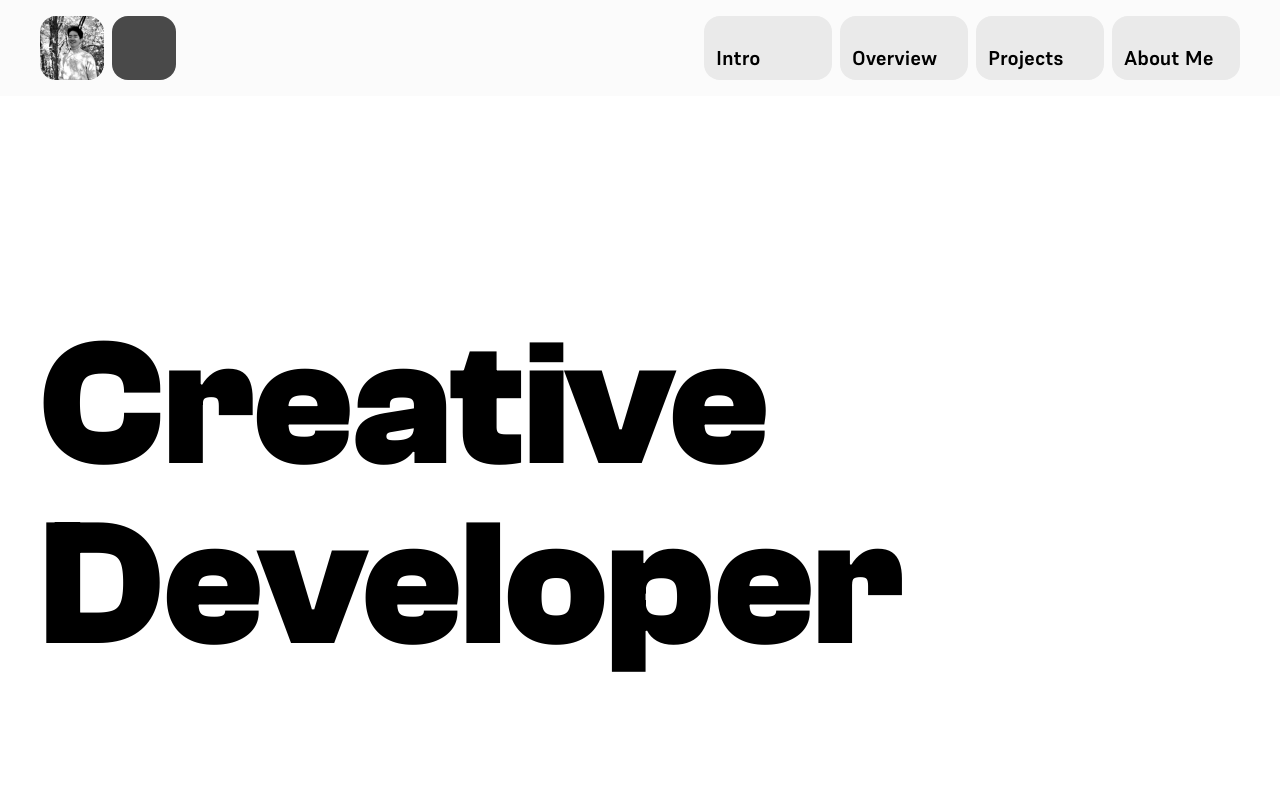
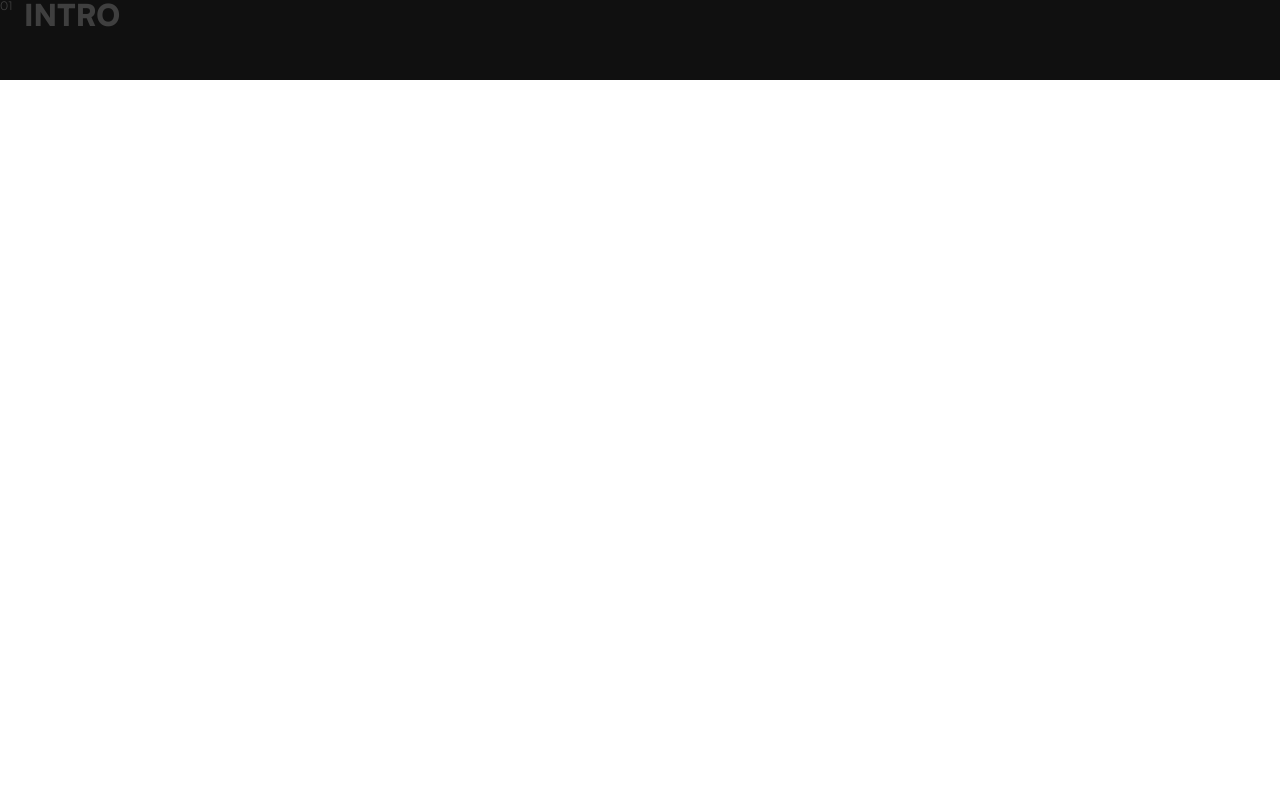
Before and after one commit to mackaykillian/portfolio, a React (Create React App) app: page / in a window 1280 px wide. Shown: the top 800 px of the page. Built offline with nearby package versions, Linux system fonts and the light colour scheme.

Commit message:
added NavigationItem component

```diff
--- a/src/App.jsx
+++ b/src/App.jsx
@@ -2,12 +2,13 @@ import React, { useRef } from "react";
 import gsap from "gsap"; // <-- import GSAP
 import { useGSAP } from "@gsap/react"; // <-- import the hook from our React package
 import { useMediaQuery } from "react-responsive";
-import Header from "./components/Header";
-import IntroView from "./views/IntroView";
-import OverviewView from "./views/OverviewView";
-import ProjectsView from "./views/ProjectsView";
-import AboutView from "./views/AboutView";
-import ConnectView from "./views/ConnectView";
+// import Header from "./components/Header";
+// import IntroView from "./views/IntroView";
+// import OverviewView from "./views/OverviewView";
+// import ProjectsView from "./views/ProjectsView";
+// import AboutView from "./views/AboutView";
+// import ConnectView from "./views/ConnectView";
+import SummarySection from "./views/SummarySection";
 
 export default function App() {
   const xsScreen = useMediaQuery({ minWidth: 0 });
@@ -17,32 +18,22 @@ export default function App() {
   const xlScreen = useMediaQuery({ minWidth: 1280 });
   const xxlScreen = useMediaQuery({ minWidth: 1536 });
 
-  const introFrame = useRef();
-  useGSAP(
-    () => {
-      gsap.from(".quick-bold", {
-        fontWeight: 100,
-        duration: 1.3,
-        stagger: 0.07,
-        ease: "power2.inOut",
-      });
-    },
-    { scope: introFrame }
-  );
+  // const introFrame = useRef();
+  // useGSAP(
+  //   () => {
+  //     gsap.from(".quick-bold", {
+  //       fontWeight: 100,
+  //       duration: 1.3,
+  //       stagger: 0.07,
+  //       ease: "power2.inOut",
+  //     });
+  //   },
+  //   { scope: introFrame }
+  // );
   return (
     <div className="app">
       <div>
-        <Header />
-        {/* Intro Section */}
-        <IntroView />
-        {/* Overview Section */}
-        <OverviewView />
-        {/* Projects Section */}
-        {/* <ProjectsView /> */}
-        {/* About Me Section */}
-        <AboutView />
-        {/* Connect Section */}
-        <ConnectView />
+        <SummarySection />
       </div>
     </div>
   );
--- /dev/null
+++ b/src/components/NavigationItem.jsx
@@ -0,0 +1,51 @@
+const colorStyle = {
+  light: {
+    active: "text-neutral-900",
+    inactive: "text-neutral-300",
+  },
+  dark: {
+    active: "text-neutral-100",
+    inactive: "text-neutral-800",
+  },
+};
+
+const spaceStyle = {
+  sm: "space-x-0.5",
+  md: "space-x-0.5",
+  lg: "space-x-1",
+};
+
+const numberStyle = {
+  sm: "w-3 text-[8px]",
+  md: "w-4 text-[10px]",
+  lg: "w-5 text-[12px]",
+};
+
+const nameStyle = {
+  sm: "text-[20px]",
+  md: "text-[24px]",
+  lg: "text-[30px]",
+};
+
+function NavigationItem({ mode, state, size, number, name }) {
+  return (
+    <div
+      className={`font-display flex flex-row ${spaceStyle[size]} ${colorStyle[mode][state]}`}
+    >
+      <div className={`leading-none ${numberStyle[size]}`}>{`0${number}`}</div>
+      <div className={`font-black uppercase leading-none ${nameStyle[size]}`}>
+        {name}
+      </div>
+    </div>
+  );
+}
+
+NavigationItem.defaultProps = {
+  mode: "light",
+  state: "inactive",
+  size: "sm",
+  number: "1",
+  name: "intro",
+};
+
+export default NavigationItem;
--- a/src/index.css
+++ b/src/index.css
@@ -5,7 +5,15 @@
 /*Clash Grotesk Variable*/
 @font-face {
     font-family: "Clash Grotesk";
-  src: url("./fonts/ClashGrotesk/ClashGrotesk-Variable.ttf") format("truetype");
+    src: url("./fonts/ClashGrotesk/ClashGrotesk-Variable.ttf")
+        format("truetype");
+    font-weight: 1 999;
+}
+
+/*Satoshi Variable*/
+@font-face {
+    font-family: "Satoshi";
+    src: url("./fonts/Satoshi/Satoshi-Variable.ttf") format("truetype");
     font-weight: 1 999;
 }
 
@@ -267,9 +275,19 @@
 
 body {
     margin: 0;
-  font-family: "Poppins", -apple-system, BlinkMacSystemFont, "Segoe UI",
-    "Roboto", "Oxygen", "Ubuntu", "Cantarell", "Fira Sans", "Droid Sans",
-    "Helvetica Neue", sans-serif;
+    font-family:
+        "Poppins",
+        -apple-system,
+        BlinkMacSystemFont,
+        "Segoe UI",
+        "Roboto",
+        "Oxygen",
+        "Ubuntu",
+        "Cantarell",
+        "Fira Sans",
+        "Droid Sans",
+        "Helvetica Neue",
+        sans-serif;
     -webkit-font-smoothing: antialiased;
     -moz-osx-font-smoothing: grayscale;
 }
--- /dev/null
+++ b/src/views/SummarySection.jsx
@@ -0,0 +1,13 @@
+import NavigationItem from "../components/NavigationItem";
+
+function SummarySection() {
+  return (
+    <div className="h-20 w-full bg-neutral-900 text-neutral-200">
+      <NavigationItem size="lg" mode="dark" />
+    </div>
+  );
+}
+
+SummarySection.defaultProps = {};
+
+export default SummarySection;
--- a/tailwind.config.js
+++ b/tailwind.config.js
@@ -8,20 +8,23 @@ module.exports = {
     extend: {
       fontFamily: {
         sans: ["Supreme", ...defaultTheme.fontFamily.sans],
-        display: ["Clash Grotesk", ...defaultTheme.fontFamily.sans],
+        display: ["Satoshi", ...defaultTheme.fontFamily.sans],
       },
     },
     colors: {
       transparent: "transparent",
       current: "currentColor",
       white: "#ffffff",
-      pgray: {
-        100: "#FBFBFB",
-        200: "#EAEAEA",
-        300: "#D2D2D2",
-        500: "#A1A1A1",
-        700: "#494949",
-        900: "#151515",
+      neutral: {
+        100: "#FDFDFD",
+        200: "#F5F5F5",
+        300: "#E9E9E9",
+        400: "#D9D9D9",
+        500: "#BDBDBD",
+        600: "#888888",
+        700: "#676767",
+        800: "#3F3F3F",
+        900: "#101010",
       },
     },
   },
```
Also changed, not shown: src/fonts/Satoshi/Satoshi-Variable.ttf (added). Lines whose indentation alone changed are shown as unchanged.
